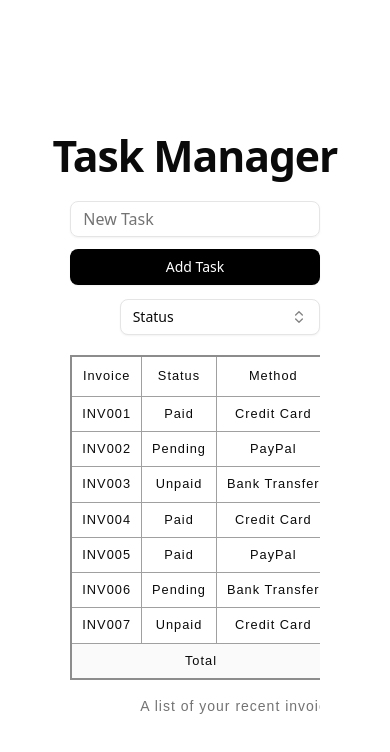
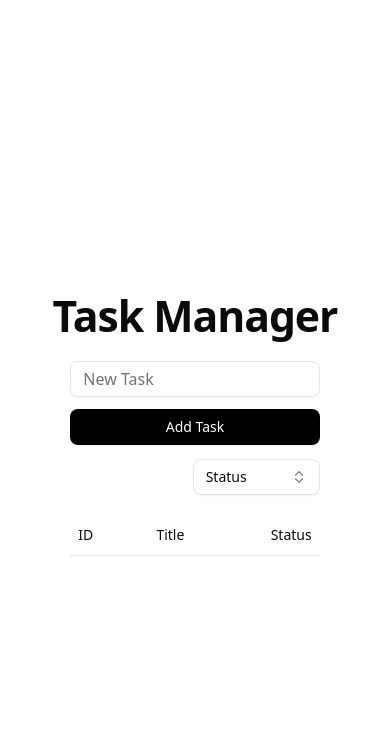
Before and after one commit to kkoli-9528/Simple-Task-Manager, a React (Vite) app: page / in a window 390 px wide. Shown: the top 752 px of the page. Built offline with nearby package versions, Linux system fonts and the light colour scheme.

Commit message:
Fixed Table and Made the App responsive

```diff
--- a/src/components/ComboDemo.jsx
+++ b/src/components/ComboDemo.jsx
@@ -38,7 +38,7 @@ export function ComboboxDemo({ handleSelect }) {
           variant="outline"
           role="combobox"
           aria-expanded={open}
-          className="w-[200px] justify-between"
+          className="w-[127px] justify-between lg:w-40"
         >
           {value
             ? frameworks.find((framework) => framework.value === value)?.label
@@ -46,7 +46,7 @@ export function ComboboxDemo({ handleSelect }) {
           <ChevronsUpDown className="opacity-50" />
         </Button>
       </PopoverTrigger>
-      <PopoverContent className="w-[200px] p-0">
+      <PopoverContent className="w-32 p-0 lg:w-40">
         <Command>
           <CommandList>
             <CommandGroup>
--- a/src/components/TabelDemo1.jsx
+++ /dev/null
@@ -1,49 +0,0 @@
-import {
-  Table,
-  TableBody,
-  TableCell,
-  TableHead,
-  TableHeader,
-  TableRow,
-} from "@/components/ui/table"
-
-const tasks = [
-  {
-    id: 1,
-    title: "Kunal",
-    status: "In Progress"
-  },
-  {
-    id: 2,
-    title: "Bhagu",
-    status: "In Progress"
-  },
-  {
-    id: 3,
-    title: "Thagu",
-    status: "In Progress"
-  }
-];
-
-export const TabelDemo = ({ filterList }) => {
-  return (
-    <Table>
-      <TableHeader>
-        <TableRow>
-          <TableHead>ID</TableHead>
-          <TableHead className="w-[100px]">Title</TableHead>
-          <TableHead>Status</TableHead>
-        </TableRow>
-      </TableHeader>
-      <TableBody>
-        {Object.values(tasks).map((eachTask) => (
-          <TableRow key={eachTask.id}>
-            <TableCell className="font-medium">{eachTask.id}</TableCell>
-            <TableCell>{eachTask.title}</TableCell>
-            <TableCell className="text-right">{eachTask.status}</TableCell>
-          </TableRow>
-        ))}
-      </TableBody>
-    </Table>
-  )
-};
--- a/src/components/TableDemo.jsx
+++ b/src/components/TableDemo.jsx
@@ -1,87 +1,31 @@
 import {
   Table,
   TableBody,
-  TableCaption,
   TableCell,
-  TableFooter,
   TableHead,
   TableHeader,
   TableRow,
 } from "@/components/ui/table"
 
-const invoices = [
-  {
-    invoice: "INV001",
-    paymentStatus: "Paid",
-    totalAmount: "$250.00",
-    paymentMethod: "Credit Card",
-  },
-  {
-    invoice: "INV002",
-    paymentStatus: "Pending",
-    totalAmount: "$150.00",
-    paymentMethod: "PayPal",
-  },
-  {
-    invoice: "INV003",
-    paymentStatus: "Unpaid",
-    totalAmount: "$350.00",
-    paymentMethod: "Bank Transfer",
-  },
-  {
-    invoice: "INV004",
-    paymentStatus: "Paid",
-    totalAmount: "$450.00",
-    paymentMethod: "Credit Card",
-  },
-  {
-    invoice: "INV005",
-    paymentStatus: "Paid",
-    totalAmount: "$550.00",
-    paymentMethod: "PayPal",
-  },
-  {
-    invoice: "INV006",
-    paymentStatus: "Pending",
-    totalAmount: "$200.00",
-    paymentMethod: "Bank Transfer",
-  },
-  {
-    invoice: "INV007",
-    paymentStatus: "Unpaid",
-    totalAmount: "$300.00",
-    paymentMethod: "Credit Card",
-  },
-]
-
-export function TableDemo() {
+export const TableDemo = ({ filterList }) => {
   return (
     <Table>
-      <TableCaption>A list of your recent invoices.</TableCaption>
       <TableHeader>
         <TableRow>
-          <TableHead className="w-[100px]">Invoice</TableHead>
-          <TableHead>Status</TableHead>
-          <TableHead>Method</TableHead>
-          <TableHead className="text-right">Amount</TableHead>
+          <TableHead>ID</TableHead>
+          <TableHead className="text-center">Title</TableHead>
+          <TableHead className="text-right">Status</TableHead>
         </TableRow>
       </TableHeader>
       <TableBody>
-        {invoices.map((invoice) => (
-          <TableRow key={invoice.invoice}>
-            <TableCell className="font-medium">{invoice.invoice}</TableCell>
-            <TableCell>{invoice.paymentStatus}</TableCell>
-            <TableCell>{invoice.paymentMethod}</TableCell>
-            <TableCell className="text-right">{invoice.totalAmount}</TableCell>
+        {Object.values(filterList).map((eachTask) => (
+          <TableRow key={eachTask.id}>
+            <TableCell>{eachTask.id}</TableCell>
+            <TableCell className="text-center">{eachTask.title}</TableCell>
+            <TableCell className="text-right">{eachTask.status}</TableCell>
           </TableRow>
         ))}
       </TableBody>
-      <TableFooter>
-        <TableRow>
-          <TableCell colSpan={3}>Total</TableCell>
-          <TableCell className="text-right">$2,500.00</TableCell>
-        </TableRow>
-      </TableFooter>
     </Table>
   )
-}
+};
--- a/src/components/TaskList.css
+++ b/src/components/TaskList.css
@@ -25,25 +25,3 @@
 .tab-buttons:last-child {
   margin-right: 0;
 }
-
-.radio {}
-
-table {
-  border-collapse: collapse;
-  border: 2px solid rgb(140 140 140);
-  font-family: sans-serif;
-  font-size: 0.8rem;
-  letter-spacing: 1px;
-  width: 100%;
-}
-
-thead {
-  background-color: dark;
-}
-
-th,
-td {
-  border: 1px solid rgb(160 160 160);
-  padding: 8px 10px;
-  text-align: center;
-}
--- a/src/components/TaskList.jsx
+++ b/src/components/TaskList.jsx
@@ -23,8 +23,7 @@ const TaskList = ({ task }) => {
       <div className={`tabs mb-5`}>
         <ComboboxDemo handleSelect={handleSelect} />
       </div>
-      {/* <TabelDemo filterList={filterList} /> */}
-      <TableDemo />
+      <TableDemo filterList={filterList} />
     </div>
   );
 };
```
